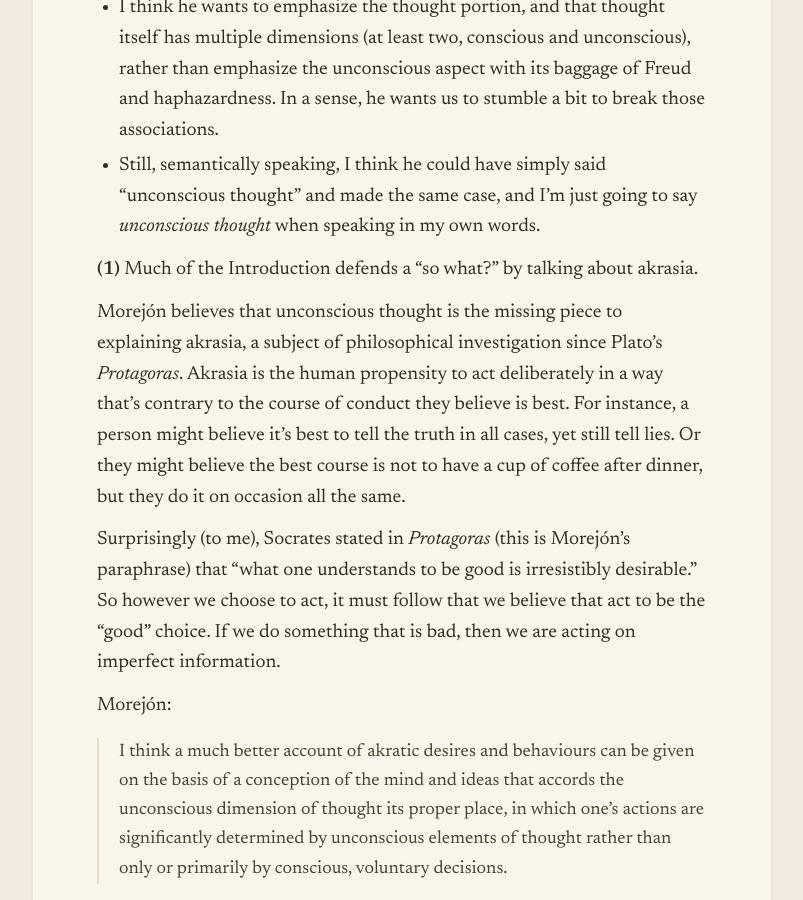
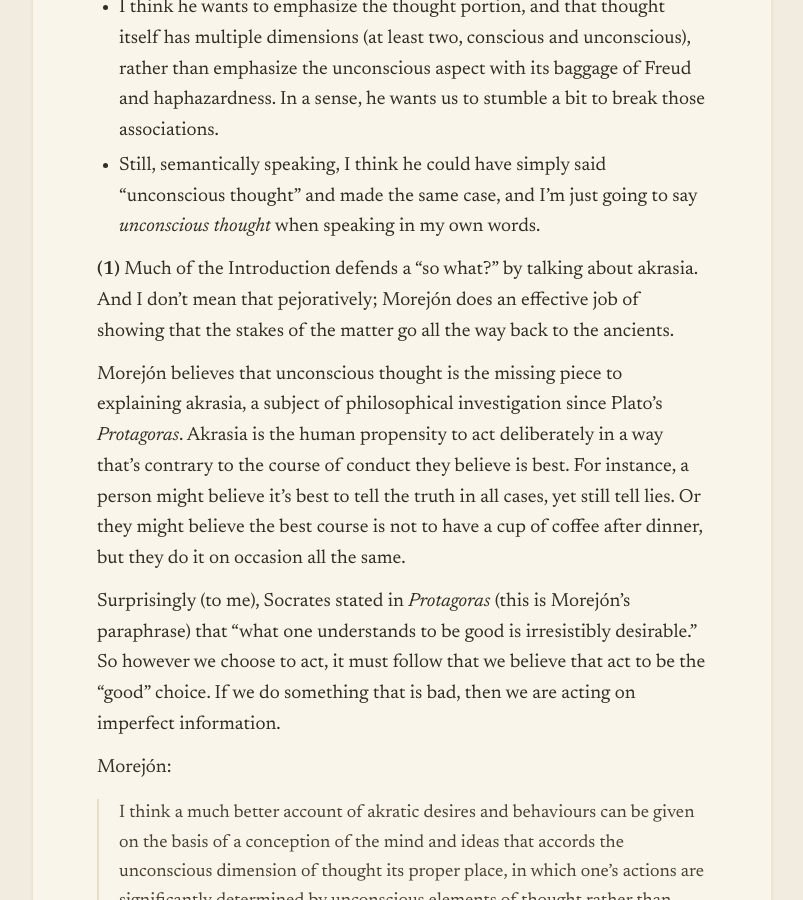
Before and after one commit to lauramoorewrites-del/treasury, a Jekyll site: the page built from _pages/the-unconscious-of-thought.md, in a window 1280 px wide and 900 px high, scrolled down 1247 px. Shown: the whole window, without its empty margins (238-1041 px from the left). Built offline with Jekyll 4.4.1, drawn with Linux system fonts in a browser that asks for light colours.

Commit message:
Add clarifying note after akrasia sentence
Co-Authored-By: Claude Opus 4.6 (1M context) <noreply@anthropic.com>

```diff
--- a/_pages/the-unconscious-of-thought.md
+++ b/_pages/the-unconscious-of-thought.md
@@ -21,7 +21,7 @@ To get out of the way, a clarifying question: why does Morejón say "unconscious
 - I think he wants to emphasize the thought portion, and that thought itself has multiple dimensions (at least two, conscious and unconscious), rather than emphasize the unconscious aspect with its baggage of Freud and haphazardness. In a sense, he wants us to stumble a bit to break those associations.
 - Still, semantically speaking, I think he could have simply said "unconscious thought" and made the same case, and I'm just going to say <i>unconscious thought</i> when speaking in my own words.
 
-**(1)** Much of the Introduction defends a "so what?" by talking about akrasia.
+**(1)** Much of the Introduction defends a "so what?" by talking about akrasia. And I don't mean that pejoratively; Morejón does an effective job of showing that the stakes of the matter go all the way back to the ancients.
 
 Morejón believes that unconscious thought is the missing piece to explaining akrasia, a subject of philosophical investigation since Plato's *Protagoras*. Akrasia is the human propensity to act deliberately in a way that's contrary to the course of conduct they believe is best. For instance, a person might believe it's best to tell the truth in all cases, yet still tell lies. Or they might believe the best course is not to have a cup of coffee after dinner, but they do it on occasion all the same.
 
```
